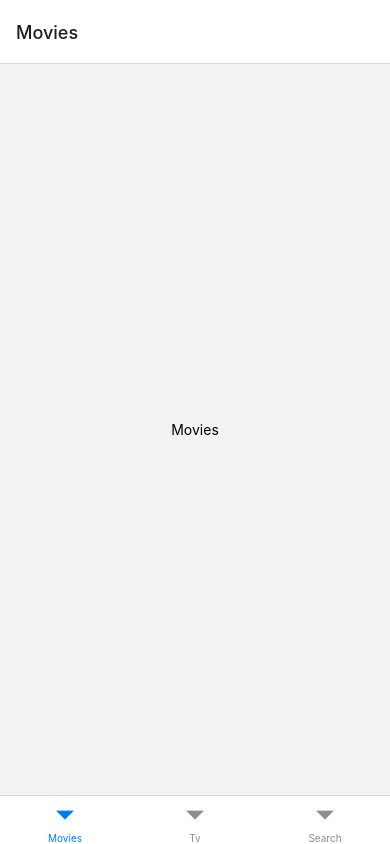
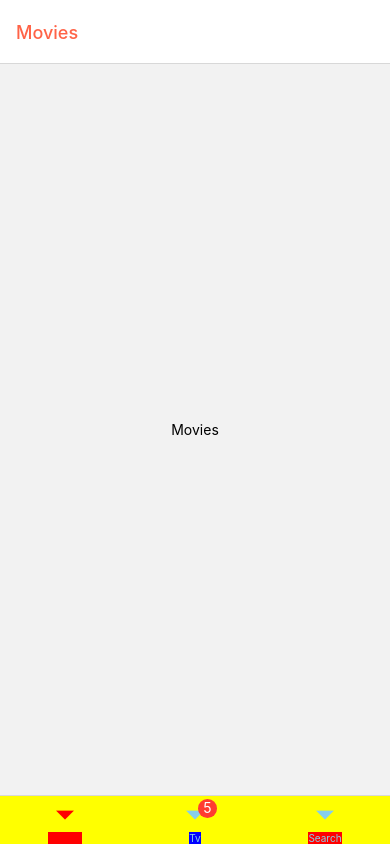
Before and after one commit to bopboy/reactnative-master, a React Native app: screen /Movies in a window 390 px wide. Built offline with nearby package versions, Linux system fonts and the light colour scheme.

Commit message:
12 탭 네비게이션 커스터마이징 연습

```diff
--- a/navigation/Tabs.js
+++ b/navigation/Tabs.js
@@ -3,13 +3,33 @@ import { createBottomTabNavigator } from '@react-navigation/bottom-tabs'
 import Movies from '../screens/Movies'
 import Search from '../screens/Search'
 import Tv from '../screens/Tv'
+import { View, Text } from 'react-native'
 
 const Tab = createBottomTabNavigator()
 
 const Tabs = () => (
-    <Tab.Navigator>
+    <Tab.Navigator
+        initialRouteName='Search'
+        screenOptions={{
+            tabBarLabelStyle: { backgroundColor: "red" },
+            tabBarActiveTintColor: "red",
+            tabBarInactiveTintColor: "skyblue",
+            tabBarStyle: { backgroundColor: "yellow" },
+            headerTitleStyle: { color: "tomato" }
+        }}
+    >
         <Tab.Screen name="Movies" component={Movies} />
-        <Tab.Screen name="Tv" component={Tv} />
+        <Tab.Screen name="Tv"
+            component={Tv}
+            options={{
+                tabBarLabelStyle: { backgroundColor: "blue" },
+                tabBarBadge: 5,
+                headerRight: () => (
+
+                    <View><Text>Hello</Text></View>
+                )
+            }}
+        />
         <Tab.Screen name="Search" component={Search} />
     </Tab.Navigator>
 )
```
